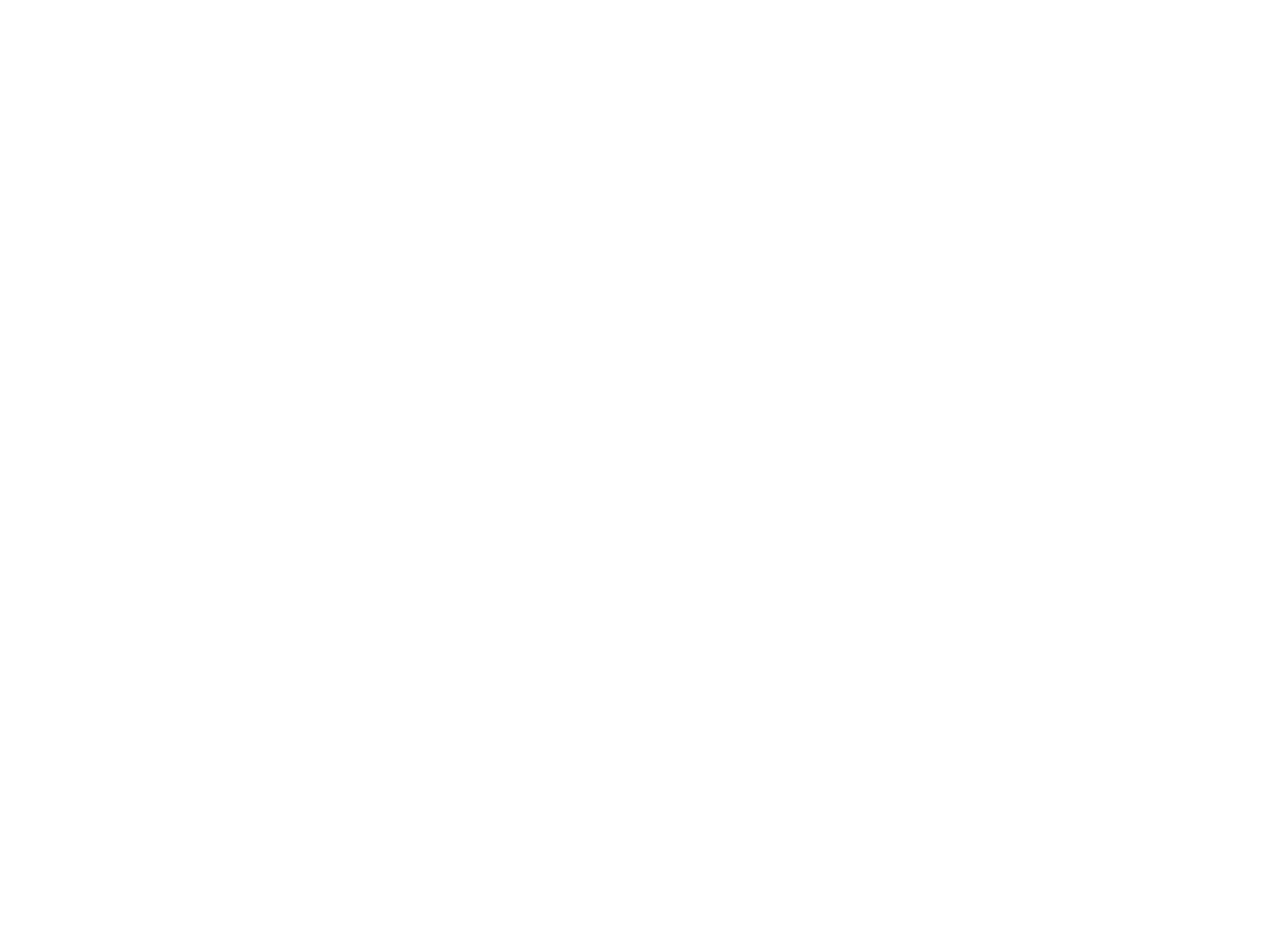
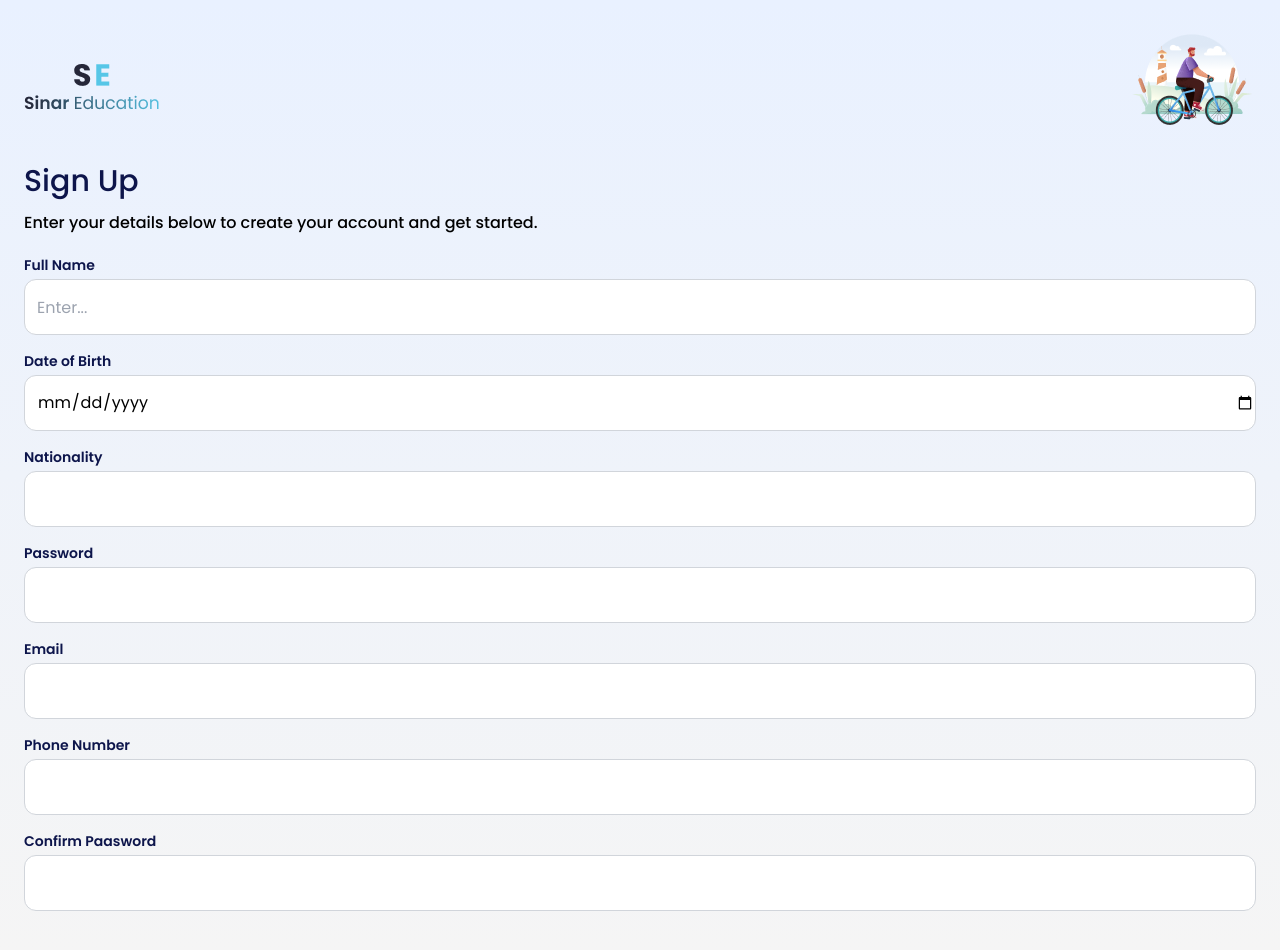
Before and after one commit to Deyjuwon/Sinar, a React (Vite) app: page /signup in a window 1280 px wide. Before the commit this address had no page. Before the commit the page ends 800 px from the top, so only its background shows below. Built offline with nearby package versions, Linux system fonts and the light colour scheme.

Commit message:
added signup page

```diff
--- a/src/App.jsx
+++ b/src/App.jsx
@@ -8,6 +8,7 @@
 import Login from './Pages/Login';
 import AccountPage from './Pages/AccountPage';
 import PaymentPanelPage from './Pages/PaymentPanelPage';
+import SignUp from './Pages/SignUp';
 
 
 
@@ -26,6 +27,7 @@
         <Route path='/login' element={<Login setIsAuth={setIsAuth} />} />
         <Route path='/account' element={<AccountPage />} />
         <Route path='/PaymentPanel' element={<PaymentPanelPage />} />
+        <Route path='/signup' element={<SignUp />} />
 
 
 
--- /dev/null
+++ b/src/Pages/SignUp.jsx
@@ -0,0 +1,37 @@
+import React from 'react'
+import sapiens from '../assets/sapiens 1.png'
+import logo from '../assets/sinarlogo.png'
+
+const SignUp = () => {
+  return (
+    <div className='p-6'>
+        <div className='flex justify-between items-center'>
+            <img src={logo} alt="" />
+            <img src={sapiens} alt="" />
+        </div>
+        <div className='flex flex-col gap-3 py-5'>
+          <h1 className=' text-3xl text-blue-txt font-medium'>Sign Up</h1>
+          <p className='tetext-blue-txt text-base font-medium'>Enter your details below to create your account and get started.</p>
+        </div>
+
+        <form action="" className='flex flex-col'>
+          <label htmlFor=""  className='text-blue-txt text-sm pb-1 font-semibold'>Full Name</label>
+          <input type="text" placeholder='Enter...' className='w-full bg-white border border-gray-300 h-14 rounded-xl mb-4 outline-none pl-3' />
+          <label htmlFor=""  className='text-blue-txt text-sm pb-1 font-semibold'>Date of Birth</label>
+          <input type="date" name="" id=""  className='w-full bg-white border border-gray-300 h-14 rounded-xl mb-4 outline-none pl-3'/>
+          <label htmlFor=""  className='text-blue-txt text-sm pb-1 font-semibold'>Nationality</label>
+          <input type="text"  className='w-full bg-white border border-gray-300 h-14 rounded-xl mb-4 outline-none pl-3'/>
+          <label htmlFor=""  className='text-blue-txt text-sm pb-1 font-semibold'>Password</label>
+          <input type="password"  className='w-full bg-white border border-gray-300 h-14 rounded-xl mb-4 outline-none pl-3'/>
+          <label htmlFor=""  className='text-blue-txt text-sm pb-1 font-semibold'>Email</label>
+          <input type="email" className='w-full bg-white border border-gray-300 h-14 rounded-xl mb-4 outline-none pl-3' />
+          <label htmlFor=""  className='text-blue-txt text-sm pb-1 font-semibold'>Phone Number</label>
+          <input type="text" className='w-full bg-white border border-gray-300 h-14 rounded-xl mb-4 outline-none pl-3' />
+          <label htmlFor=""  className='text-blue-txt text-sm pb-1 font-semibold'>Confirm Paasword</label>
+          <input type="password"  className='w-full bg-white border border-gray-300 h-14 rounded-xl mb-4 outline-none pl-3'/>
+        </form>
+    </div>
+  )
+}
+
+export default SignUp
```
Also changed, not shown: src/assets/sapiens 1.png (added).
